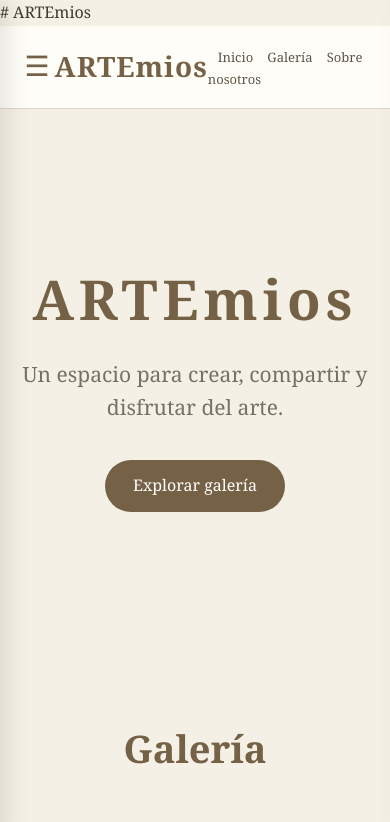
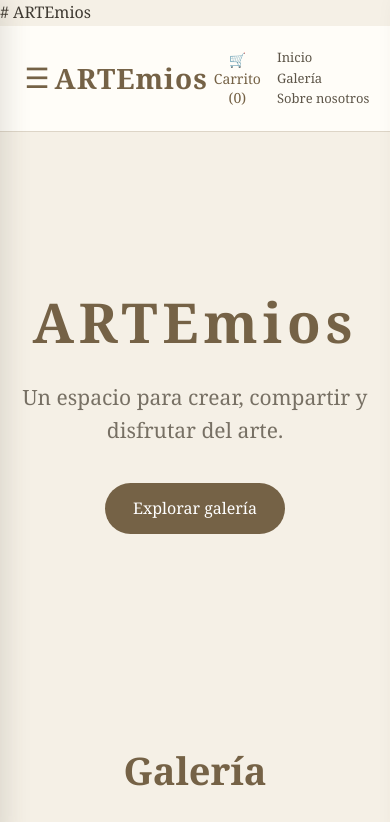
Before and after one commit to pedroseis27-a11y/ARTEmios, a plain HTML site: page index.html in a window 390 px wide. Shown: the top 822 px of the page. Drawn offline with Linux system fonts and the light colour scheme.

Commit message:
Update index.html

```diff
--- a/index.html
+++ b/index.html
@@ -416,6 +416,28 @@
   opacity: 1;
   transform: translateY(0);
 }
+    .cart-button {
+  background: none;
+  border: none;
+  color: #756246;
+  font-family: Georgia, "Times New Roman", serif;
+  font-size: 16px;
+  cursor: pointer;
+  padding: 8px 12px;
+  transition: 0.25s;
+}
+
+.cart-button:hover {
+  color: #9b8050;
+  transform: translateY(-1px);
+}
+
+@media (max-width: 600px) {
+  .cart-button {
+    font-size: 14px;
+    padding: 6px;
+  }
+}
   </style>
 </head>
 
@@ -447,7 +469,12 @@
 </div>
  <header>
   <button class="menu-button" onclick="toggleMenu()">☰</button>
+
   <div class="logo">ARTEmios</div>
+
+  <button class="cart-button" onclick="openCart()">
+    🛒 Carrito (<span id="cartCount">0</span>)
+  </button>
 
   <nav>
       <a href="#inicio">Inicio</a>
@@ -624,6 +651,12 @@ function updateCart() {
   cartLink.textContent = "🛒 Carrito (" + cart.length + ")";
 }
 
+const cartCount = document.getElementById("cartCount");
+
+if (cartCount) {
+  cartCount.textContent = cart.length;
+}
+
   if (cart.length === 0) {
     cartItems.innerHTML = "<p>Tu carrito está vacío.</p>";
     cartTotal.textContent = "Total: 0 €";
```
Lines whose indentation alone changed are shown as unchanged.
